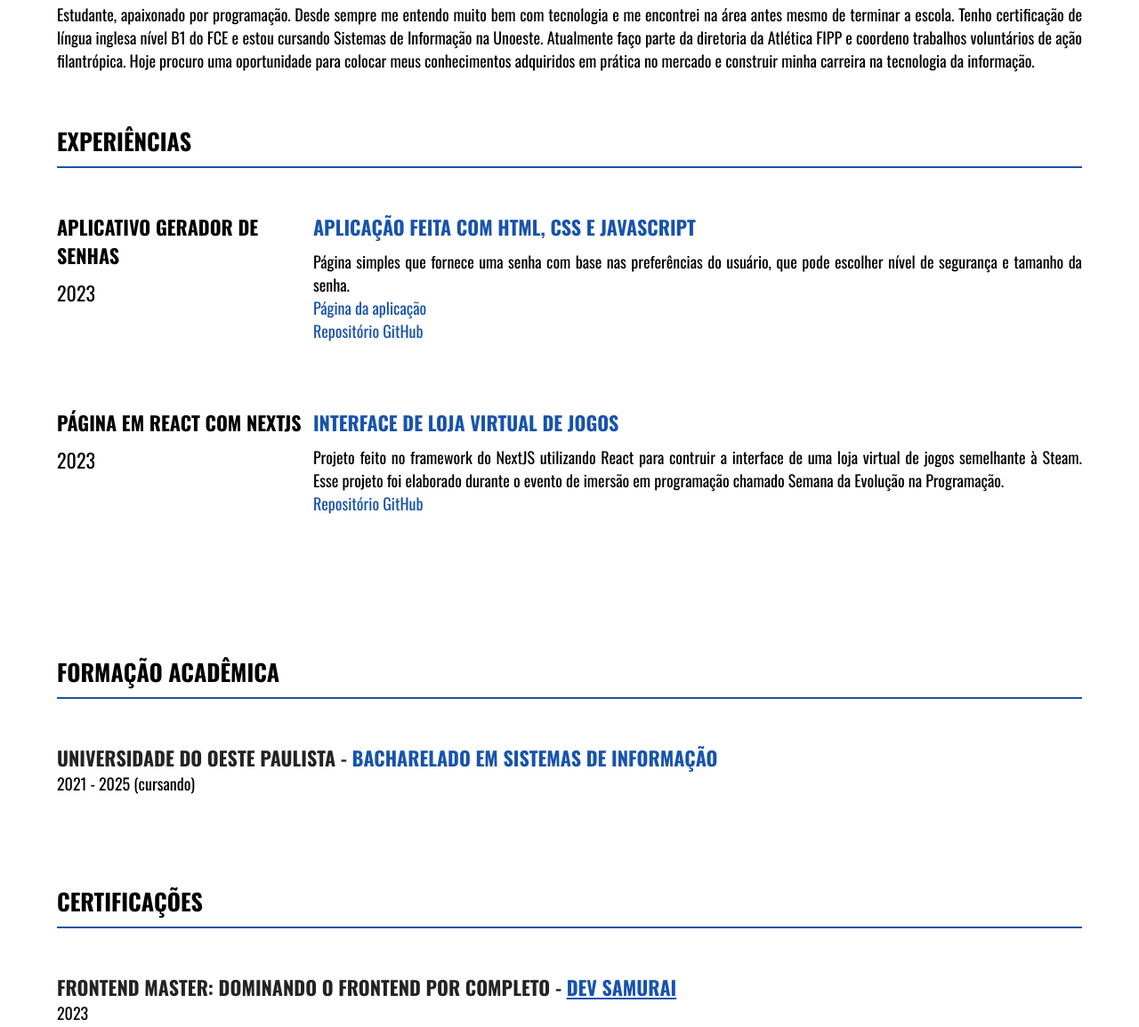
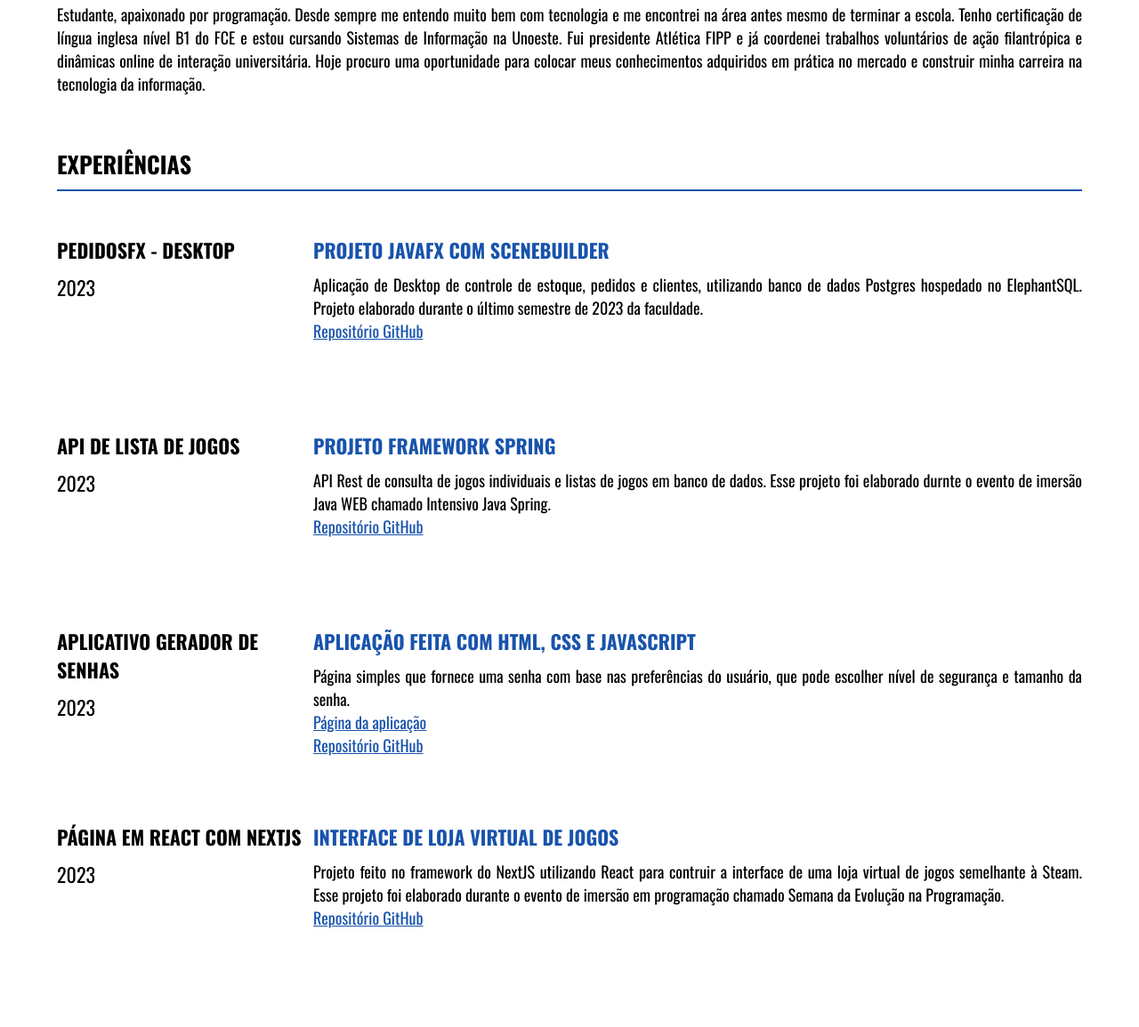
Before and after one commit to Meiado/CurriculumProject, a plain HTML site: page index.html in a window 1280 px wide. Shown: the part 562-1717 px from the top of the page at 89% size. Drawn offline with nearby package versions, Linux system fonts and the light colour scheme.

Commit message:
Atualizações 2024-1 v2

```diff
--- a/assets/css/home.css
+++ b/assets/css/home.css
@@ -169,6 +169,14 @@
     color: #000000;
 }
 
+.container .h-experiencia .h-itens .item .description p a{
+    font-family: 'Oswald', sans-serif;
+    font-weight: normal;
+    font-size: 18px;
+    text-align: justify;
+    color: #1853ac;
+}
+
 .container .h-educacao {
     width: 100%;
     min-height: 100px;
@@ -271,8 +279,7 @@
 .container .h-habilidades .item h2{
     font-family: 'Oswald', sans-serif;
     font-weight: normal;
-    text-transform: uppercase;
-    font-size: 15px;
+    font-size: 20px;
     color: #000000;
 }
 
@@ -281,7 +288,7 @@
     font-weight: bold;
     text-transform: uppercase;
     font-size: 20px;
-    color: #000000;
+    color: #1853ac;
 }
 
 .container .h-habilidades .item .icon{
@@ -343,8 +350,8 @@
     color: #1853ac;
 }
 .container .h-contato .item p a{
-    text-decoration: none;
-
+    text-decoration: underline;
+    color: #1853ac;
 }
 
 .container .h-contato .item p a:visited{
--- a/index.html
+++ b/index.html
@@ -39,7 +39,7 @@
                     Estudante, apaixonado por programação.
                     Desde sempre me entendo muito bem com tecnologia e me encontrei na área antes mesmo de terminar a escola.
                     Tenho certificação de língua inglesa nível B1 do FCE e estou cursando Sistemas de Informação na Unoeste.
-                    Atualmente faço parte da diretoria da Atlética FIPP e coordeno trabalhos voluntários de ação filantrópica.
+                    Fui presidente Atlética FIPP e já coordenei trabalhos voluntários de ação filantrópica e dinâmicas online de interação universitária.
                     Hoje procuro uma oportunidade para colocar meus conhecimentos adquiridos em prática no mercado e
                     construir minha carreira na tecnologia da informação.
                 </p>
@@ -52,14 +52,36 @@
             <div class="h-itens">
                 <div class="item">
                     <div class="work">
+                        <h2>PedidosFX - Desktop</h2>
+                        <p>2023</p>
+                    </div>
+                    <div class="description">
+                        <h2>Projeto JavaFX com SceneBuilder</h2>
+                        <p>Aplicação de Desktop de controle de estoque, pedidos e clientes, utilizando banco de dados Postgres hospedado no ElephantSQL. Projeto elaborado durante o último semestre de 2023 da faculdade.<br>
+                        <a href="https://github.com/Meiado/PedidosFX" target="_blank" >Repositório GitHub</a></p>
+                    </div>
+                </div>
+                <div class="item">
+                    <div class="work">
+                        <h2>API de Lista de Jogos</h2>
+                        <p>2023</p>
+                    </div>
+                    <div class="description">
+                        <h2>Projeto framework Spring</h2>
+                        <p>API Rest de consulta de jogos individuais e listas de jogos em banco de dados. Esse projeto foi elaborado durnte o evento de imersão Java WEB chamado Intensivo Java Spring.<br>
+                        <a href="https://github.com/Meiado/gamelist" target="_blank" >Repositório GitHub</a></p>
+                    </div>
+                </div>
+                <div class="item">
+                    <div class="work">
                         <h2>Aplicativo gerador de senhas</h2>
                         <p>2023</p>
                     </div>
                     <div class="description">
                         <h2>Aplicação feita com HTML, CSS e JavaScript</h2>
                         <p>Página simples que fornece uma senha com base nas preferências do usuário, que pode escolher nível de segurança e tamanho da senha. <br>
-                            <a style="color: #1853ac; text-decoration: none;" target="_blank" href="https://meiado.github.io/PasswordGenerator/">Página da aplicação</a> <br>
-                            <a target="_blank" style="color: #1853ac; text-decoration: none;" href="https://github.com/Meiado/PasswordGenerator">Repositório GitHub</a>
+                            <a href="https://meiado.github.io/PasswordGenerator" target="_blank" >Página da aplicação</a> <br>
+                            <a href="https://github.com/Meiado/PasswordGenerator" target="_blank" >Repositório GitHub</a>
                         </p>
                     </div>
                 </div>
@@ -72,7 +94,7 @@
                         <h2>Interface de loja virtual de jogos</h2>
                         <p>Projeto feito no framework do NextJS utilizando React para contruir a interface de uma loja virtual de jogos semelhante à Steam.
                             Esse projeto foi elaborado durante o evento de imersão em programação chamado Semana da Evolução na Programação. <br>
-                            <a style="color: #1853ac; text-decoration: none;" target="_blank" href="https://github.com/Meiado/dev-steam">Repositório GitHub</a>
+                            <a href="https://github.com/Meiado/dev-steam" target="_blank" >Repositório GitHub</a>
                         </p>
                     </div>
                 </div>
@@ -109,6 +131,12 @@
         <div class="h-educacao init-hidden">
             <div class="h-title-educacao">
                 <h2>Certificações</h2>
+            </div>
+            <div class="item">
+                <div class="w-100 title">
+                    <h2>Desenvolvimento de Aplicativos Web com Angular, Material UI e Firebase - <a href="https://www.unoeste.br/site/controleeventos/VerAtividade.aspx?eve_codigo=1109&atv_codigo=6269" target="_blank">35ª Infoeste (Unoeste)</a></h2>
+                    <p>2023</p>
+                </div>
             </div>
             <div class="item">
                 <div class="w-100 title">
@@ -209,7 +237,7 @@
                     </div>
                     <div class="item">
                         <div class="title">
-                            <h2>Postgresql e ORM</h2>
+                            <h2>PostgreSQL e ORM</h2>
                         </div>
                     </div>
                     <div class="item">
```
